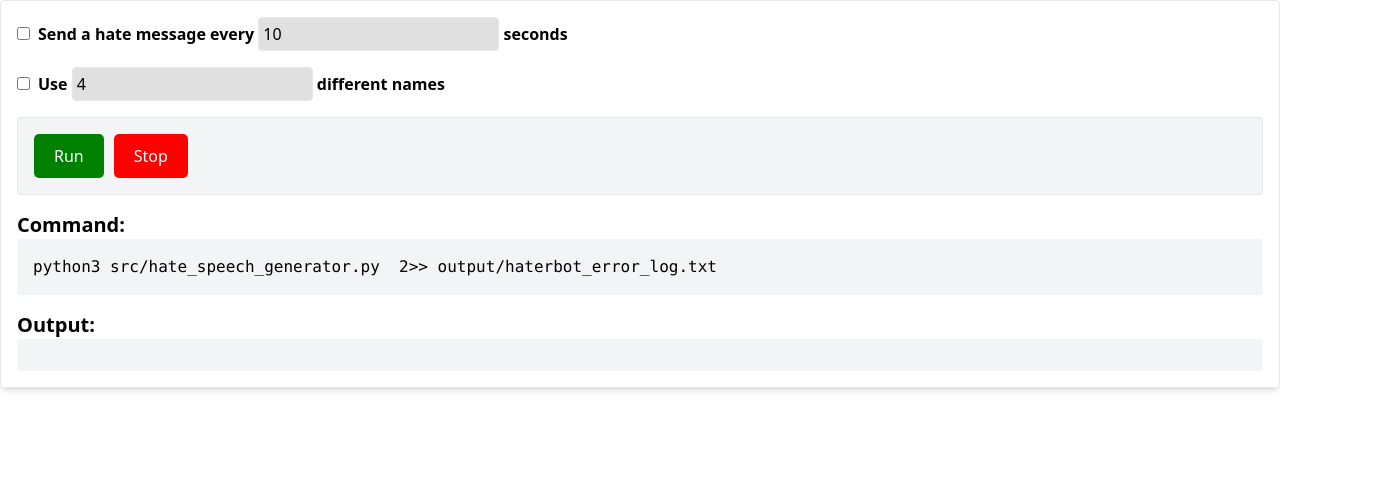
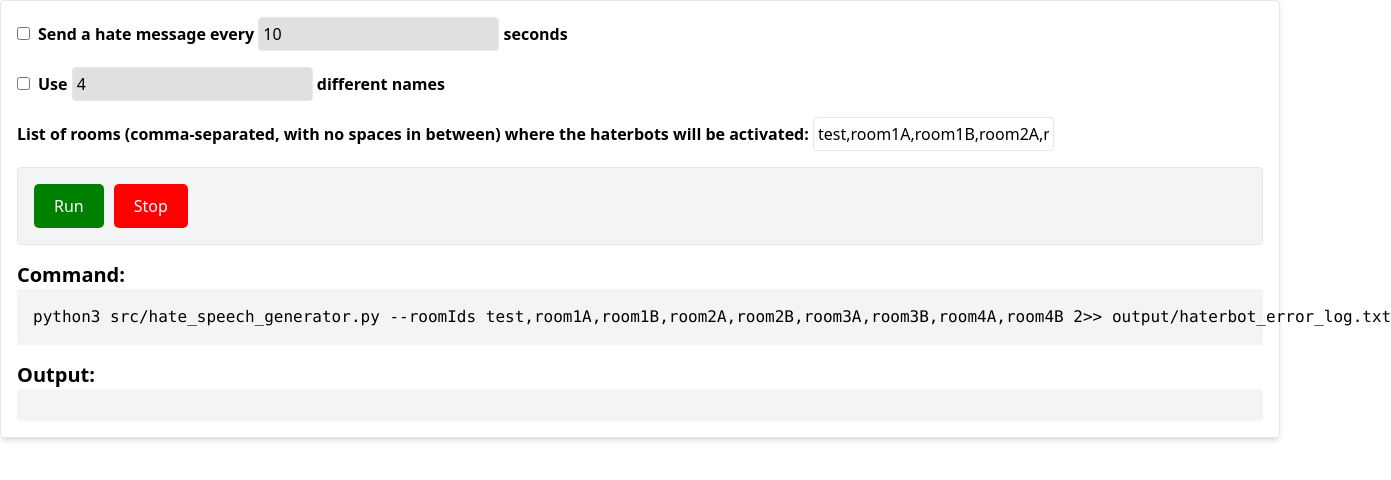
Before and after one commit to illiamanlau/Delibexplatform, a Next.js app: page /HaterbotTab in a window 1280 px wide. Shown: the top 480 px of the page, 1391 px wide, since content can reach past the window. Built offline with nearby package versions, Linux system fonts and the light colour scheme.

Commit message:
Add list of rooms where the haterbot will act

```diff
--- a/pages/HaterbotTab.tsx
+++ b/pages/HaterbotTab.tsx
@@ -33,6 +33,11 @@ const styles = {
   disabledInput: {
     backgroundColor: '#e0e0e0', // Gray background for disabled input
   },
+  errorText: {
+    color: 'red',
+    fontSize: '14px',
+    marginTop: '5px',
+  },
 };
 
 // HaterbotTab component for managing the Haterbot settings and execution
@@ -44,6 +49,8 @@ const HaterbotTab: React.FC = () => {
     names: false,
     namesValue: 4,
   });
+  const [roomIds, setRoomIds] = useState("test,room1A,room1B,room2A,room2B,room3A,room3B,room4A,room4B");
+  const [roomIdsError, setRoomIdsError] = useState('');
 
   useEffect(() => {
     setState((prevState) => ({ ...prevState, haterbotFlags }));
@@ -57,6 +64,7 @@ const HaterbotTab: React.FC = () => {
     const flags = [
       haterbotFlags.freq && `--freq ${haterbotFlags.freqValue}`,
       haterbotFlags.names && `--names ${haterbotFlags.namesValue}`,
+      `--roomIds ${roomIds}`,
     ].filter(Boolean);
 
     const command = `python3 src/hate_speech_generator.py ${flags.join(' ')} 2>> output/haterbot_error_log.txt`;
@@ -79,7 +87,18 @@ const HaterbotTab: React.FC = () => {
   const flags = [
     haterbotFlags.freq && `--freq ${haterbotFlags.freqValue}`,
     haterbotFlags.names && `--names ${haterbotFlags.namesValue}`,
+    `--roomIds ${roomIds}`,
   ].filter(Boolean);
+
+  const handleRoomIdsChange = (e: React.ChangeEvent<HTMLInputElement>) => {
+    const value = e.target.value;
+    if (/^[a-zA-Z0-9,._-]*$/.test(value)) {
+      setRoomIds(value);
+      setRoomIdsError('');
+    } else {
+      setRoomIdsError('Room IDs can only contain letters, digits, "-", and "_".');
+    }
+  };
 
   return (
     <div className="p-4 border rounded shadow-md">
@@ -123,10 +142,23 @@ const HaterbotTab: React.FC = () => {
           <span className="font-semibold ml-2"> different names</span>
         </label>
       </div>
+      <div className="mb-4">
+        <label className="block mb-2">
+          <span className="font-semibold">List of rooms (comma-separated, with no spaces in between) where the haterbots will be activated: </span>
+          <input
+            type="text"
+            value={roomIds}
+            onChange={handleRoomIdsChange}
+            className="border p-1 ml-2 rounded w-full"
+          />
+          {roomIdsError && <div style={styles.errorText}>{roomIdsError}</div>}
+        </label>
+      </div>
       <div className="flex space-x-2 mb-4 p-4 border rounded bg-gray-100">
         <button
           onClick={() => handleScriptExecution('start')}
           style={styles.runButton}
+          disabled={!!roomIdsError}
         >
           Run
         </button>
```
Also changed, not shown: 1 other file (tests, documents, lock files or other folders).
